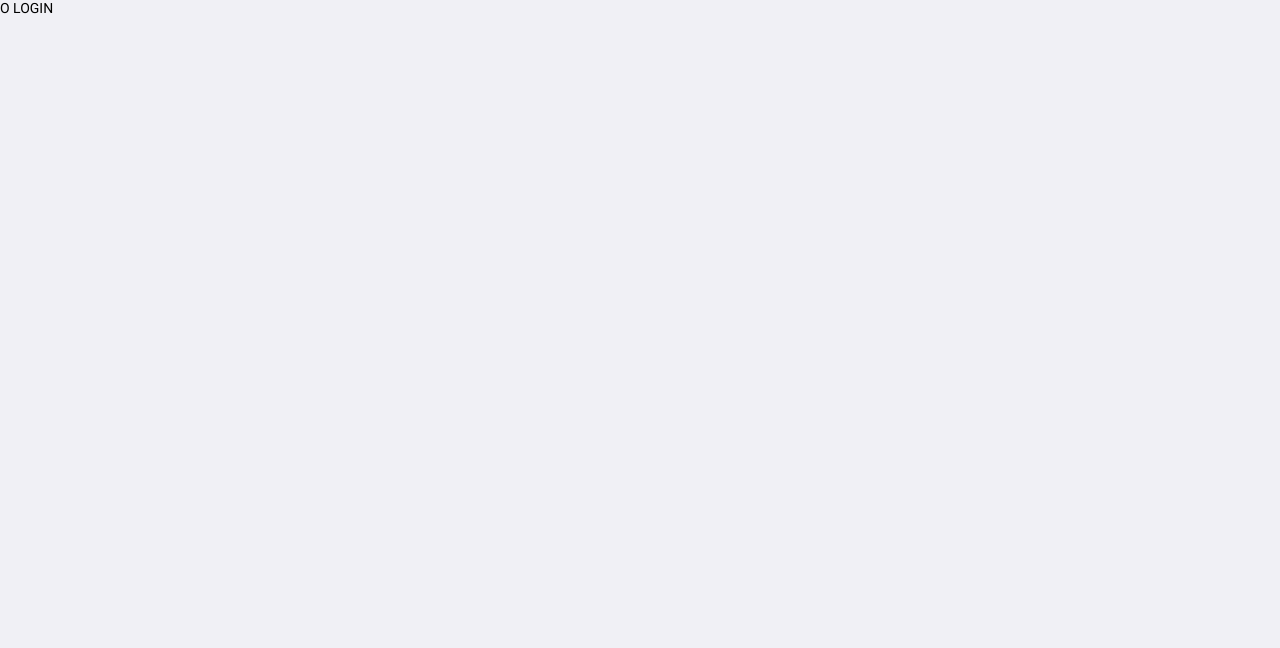
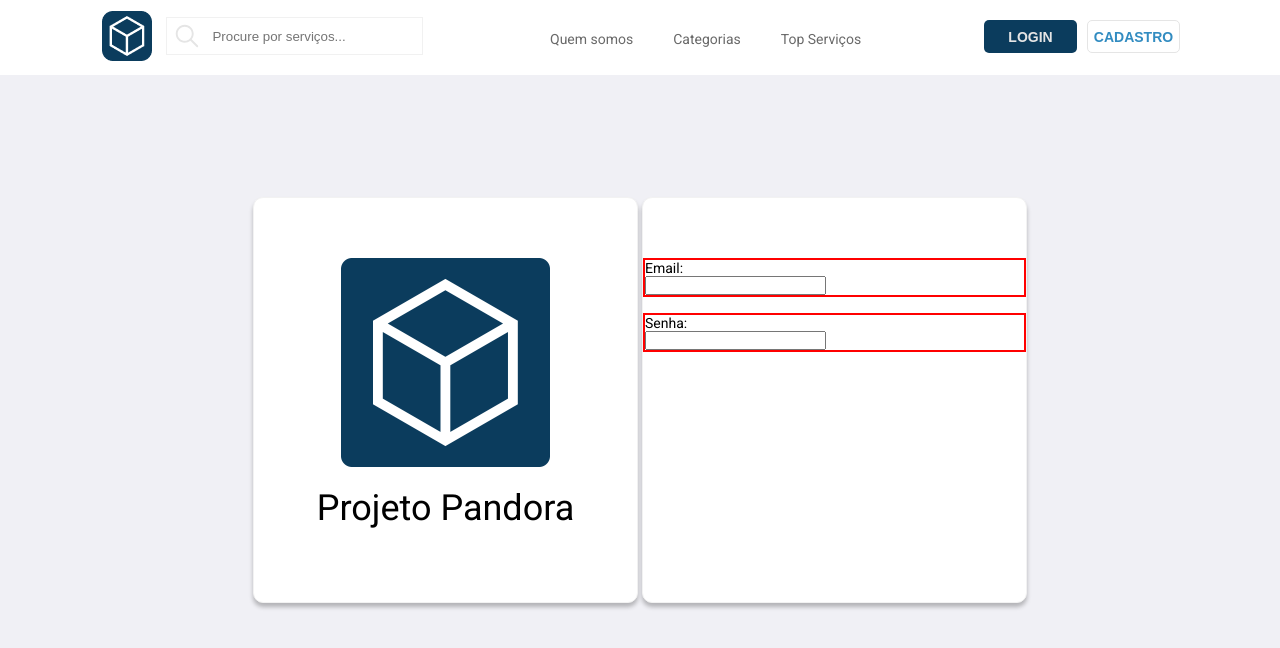
Before and after one commit to gpsx/front-pandora-project, a React (Create React App) app in the folder my-app/: page /#/login in a window 1280 px wide. Shown: the top 648 px of the page. Built offline with nearby package versions, Linux system fonts and the light colour scheme.

Commit message:
nova pasta para nicole

```diff
--- a/my-app/src/components/Button.js
+++ /dev/null
@@ -1,32 +0,0 @@
-import React from 'react';
-import { makeStyles } from '@material-ui/core/styles';
-import Button from '@material-ui/core/Button';
-
-const useStyles = makeStyles({
-    root: {
-        background: '#0B3C5D',
-        textTransform: 'none',
-        border: '1px solid',
-        lineHeight: 1.5,
-        borderRadius: 5,
-        border: 0,
-        color: 'white',
-        background: '#0B3C5D',
-        height: 48,
-        '&:hover': {
-            background: '#696969',
-        },
-
-    },
-});
-
-export default function ClassesNesting(props) {
-    const classes = useStyles();
-
-    return (
-            <Button variant="contained" classes={{ root: classes.root, }} >
-                {props.label}
-            </Button>
-
-    );
-}
--- a/my-app/src/components/Menu.js
+++ b/my-app/src/components/Menu.js
@@ -1,7 +1,9 @@
 import React from 'react'
 import { IoIosSearch } from 'react-icons/io'
 import logoImg from './../assets/logo.png';
+import './../custom.css';
 import './../views/style.css';
+
 
 export default function Menu() {
 
@@ -10,8 +12,6 @@ export default function Menu() {
     };
 
     return (
-
-
         <div className="menu-container">
             <nav id="menu">
 
@@ -29,18 +29,18 @@ export default function Menu() {
 
                 <div>
                     <ul>
-                        <li><a href="#">Quem somos</a></li>
-                        <li><a href="#">Categorias</a></li>
-                        <li><a href="#">Top Serviços</a></li>
+                        <li><a href="#/quemsomos">Quem somos</a></li>
+                        <li><a href="#/categorias">Categorias</a></li>
+                        <li><a href="#/topservicos">Top Serviços</a></li>
                     </ul>
                 </div>
 
                 <div className='button-content'>
-                    <button type='button' className=''>LOGIN</button>
-                    <button type='button' className=''>CADASTRO</button>
+                    <button type='button' className='botao-padrao'>LOGIN</button>
+                    <button type='button' className='botao-padrao'>CADASTRO</button>
                 </div>
             </nav>
+
         </div>
-
     );
 }
--- a/my-app/src/custom.css
+++ b/my-app/src/custom.css
@@ -19,3 +19,16 @@ body {
     color: #696969;
     color: #FFD700;
 }
+
+.botao-padrao{
+    position: relative;
+    width: 93px;
+    height: 33px;
+    font-style: normal;
+    font-weight: bold;
+    font-size: 14px;
+    line-height: 16px;
+    border-radius: 5px;
+    box-sizing: border-box;
+    cursor: pointer;
+}
--- a/my-app/src/main/routes.js
+++ b/my-app/src/main/routes.js
@@ -1,13 +1,15 @@
 import React from 'react'
 import {Route, Switch, HashRouter} from 'react-router-dom'
-import Login from '../views/login'
-import Home from '../views/home'
+import Login from './../views/LoginView'
+import Cadastro from './../views/RegisterView'
+import Home from './../views/Home'
 
 function Routes(){
     return(
         <HashRouter>
             <Switch>
                 <Route path="/login" component={Login}/>
+                <Route path="/register" component={Cadastro}/>
                 <Route path="/" component={Home} />
             </Switch>
         </HashRouter>
--- /dev/null
+++ b/my-app/src/views/LoginView/index.js
@@ -0,0 +1,43 @@
+import React from 'react'
+import Menu from './../../components/Menu'
+import LogoImg from './../../assets/logo72.png'
+import './style.css'
+
+class Login extends React.Component {
+
+
+    render() {
+        return (
+            <>
+                <Menu />
+                <div id='login-container'>
+                    <div className='content'>
+                        <div className='content-wrapper-logo'>
+                            <img src={LogoImg} />
+                            <h1>Projeto Pandora</h1>
+                        </div>
+                    </div>
+
+                    <form className='content'>
+                        <p class='input-content'>
+                            <label>Email:</label>
+                            <br />
+                            <input type="text" />
+                        </p>
+                        <br />
+                        <p class='input-content'>
+                            <label>Senha:</label>
+                            <br />
+                            <input type="password" />
+                        </p>
+                    </form>
+                </div>
+            </>
+        )
+    }
+}
+
+
+
+
+export default Login;
--- /dev/null
+++ b/my-app/src/views/LoginView/style.css
@@ -0,0 +1,72 @@
+@import url('https://fonts.googleapis.com/css?family=Roboto:400,500,700&display=swap');
+h1 {
+    font-family: Roboto;
+    font-style: normal;
+    font-weight: 80;
+    line-height: 42px;
+    align-items: center;
+    color: #000000;
+}
+
+#login-container {
+    position: absolute;
+    width: 100%;
+    height: 100%;
+    /* Itens de alinhamento */
+    align-items: center;
+    display: flex;
+    flex-wrap: wrap;
+    justify-content: center;
+}
+
+div .content {
+    position: relative;
+    margin: 2px;
+    width: 385px;
+    height: 406px;
+    padding-top: 60px;
+    background: #FFFFFF;
+    border: 1px solid #F2F2F2;
+    box-sizing: border-box;
+    box-shadow: 0px 4px 4px rgba(0, 0, 0, 0.25);
+    border-radius: 10px;
+}
+
+div .content .content-wrapper-logo{
+    /* Itens de alinhamento */
+    align-items: center;
+    display: flex;
+    flex-wrap: wrap;
+    justify-content: center;
+}
+
+div .content img {
+    width: 209px;
+    height: 209px;
+}
+
+div .content h1 {
+    margin-top: 20px;
+    margin-bottom: 50px;
+    font-size: 36px;
+}
+
+.input-content {
+    position: relative;
+    width: auto;
+    height: auto;
+    border: 2px solid red;
+}
+
+.input-content h1 {
+    display: block;
+    font-size: 24px;
+    left: 0;
+}
+
+.input-content label input {
+    display: block;
+    width: 288px;
+    height: 33px;
+    border: 1px solid green;
+}
--- /dev/null
+++ b/my-app/src/views/RegisterView/style.css
@@ -0,0 +1 @@
+/* estilos do cadastro */
--- a/my-app/src/views/home.js
+++ b/my-app/src/views/home.js
@@ -1,6 +1,5 @@
 import React from 'react';
-import Button from './../components/Button'
-import Menu from './../components/Menu'
+import Menu from '../components/Menu'
 
 class Home extends React.Component{
 
--- a/my-app/src/views/login.js
+++ /dev/null
@@ -1,18 +0,0 @@
-import React from 'react'
-
-class Login extends React.Component {
-
-
-    render() {
-        return (
-            <div>
-                O LOGIN
-            </div>
-        )
-    }
-}
-
-
-
-
-export default Login;
--- a/my-app/src/views/style.css
+++ b/my-app/src/views/style.css
@@ -75,6 +75,7 @@
     font-family: Roboto;
     text-decoration: none;
     font-size: 14px;
+    transition: border-color(0.1s);
 }
 
 #menu ul li a:hover {
@@ -91,20 +92,13 @@
 }
 
 #menu button {
-    position: relative;
-    width: 93px;
-    height: 33px;
-    font-style: normal;
-    font-weight: bold;
-    font-size: 14px;
-    line-height: 16px;
-    border-radius: 5px;
-    box-sizing: border-box;
-    cursor: pointer;
     /* Alteráveis */
     color: #E5E5E5;
     background: #0B3C5D;
     border: none;
+}
+#menu button:hover{
+    background: #696969;
 }
 
 #menu button+button {
@@ -113,3 +107,9 @@
     background: none;
     color: #328CC1;
 }
+
+#menu button+button:hover{
+    border: 1px solid #696969;
+    background: none;
+    color: #696969;
+}
```
Also changed, not shown: my-app/src/assets/logo72.png, my-app/src/views/RegisterView/index.js (added).
